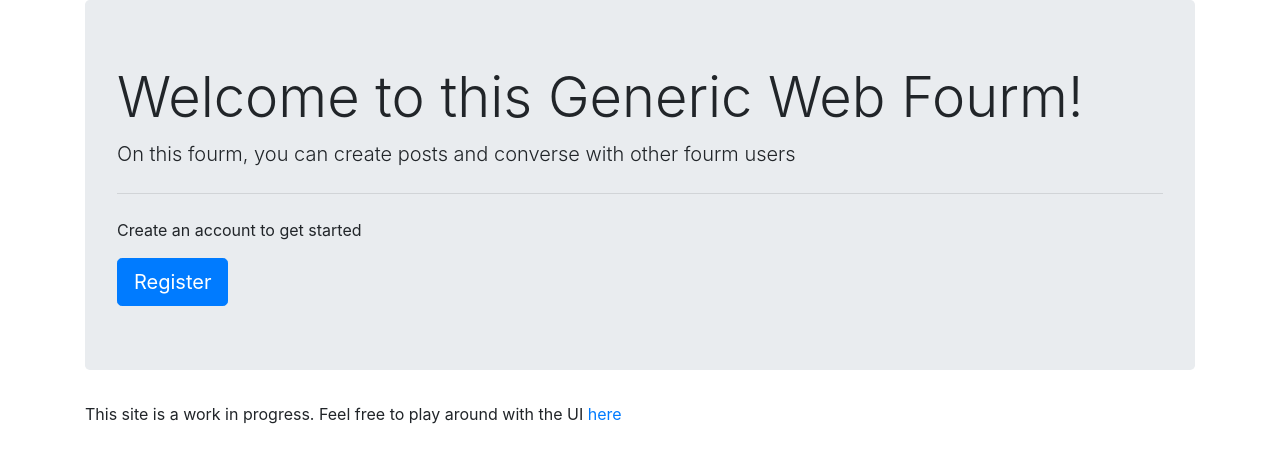
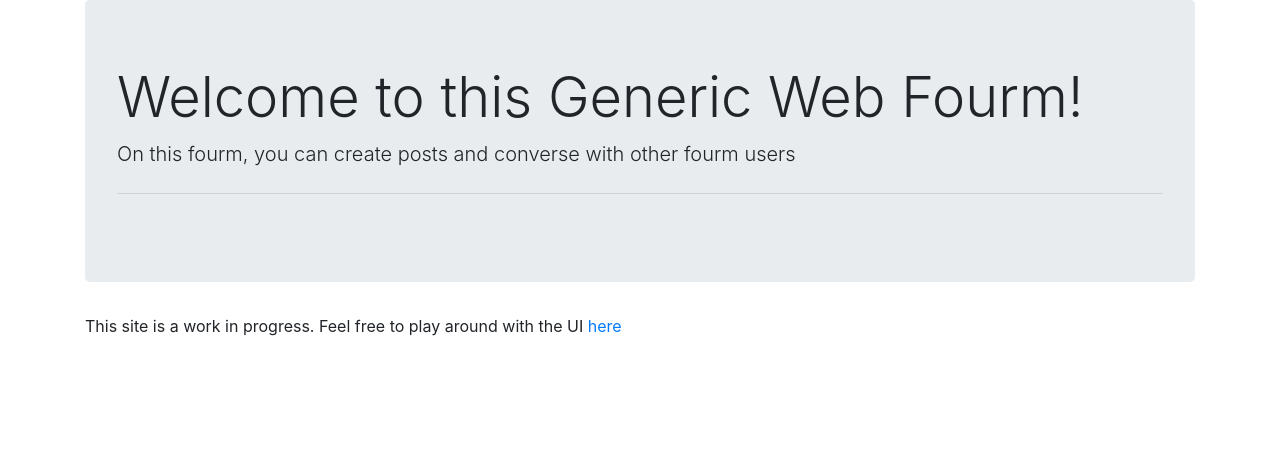
Before and after one commit to meng-ze/Breitenburg-SER515, a Flask app: page / in a window 1280 px wide. Shown: the part 56-519 px from the top of the page. Run offline with Flask 2, Linux system fonts and the light colour scheme; the visitor is signed in with stand-in values (Sample User, id 1); some libraries are stand-ins or nearby versions.

Commit message:
Changed the register button to only show when not logged in

```diff
--- a/templates/index.html
+++ b/templates/index.html
@@ -6,14 +6,12 @@
         <h1 class="display-4">Welcome to this Generic Web Fourm!</h1>
         <p class="lead">On this fourm, you can create posts and converse with other fourm users</p>
         <hr class="my-4">
-        {% with msgs = get_flashed_messages() %}
-          {% if msgs %}
-            {% include 'error_layout.html' %}
-          {% else %}
-            <p>Create an account to get started</p>
-            <a class="btn btn-primary btn-lg" href="register" role="button">Register</a>
-          {% endif %}
-        {% endwith %}
+        {% if session['logged_in'] %}
+          {% include 'error_layout.html' %}
+        {% else %}
+          <p>Create an account to get started</p>
+          <a class="btn btn-primary btn-lg" href="register" role="button">Register</a>
+        {% endif %}
     </div>
 
     This site is a work in progress. Feel free to play around with the UI <a href="/view">here</a>
```
